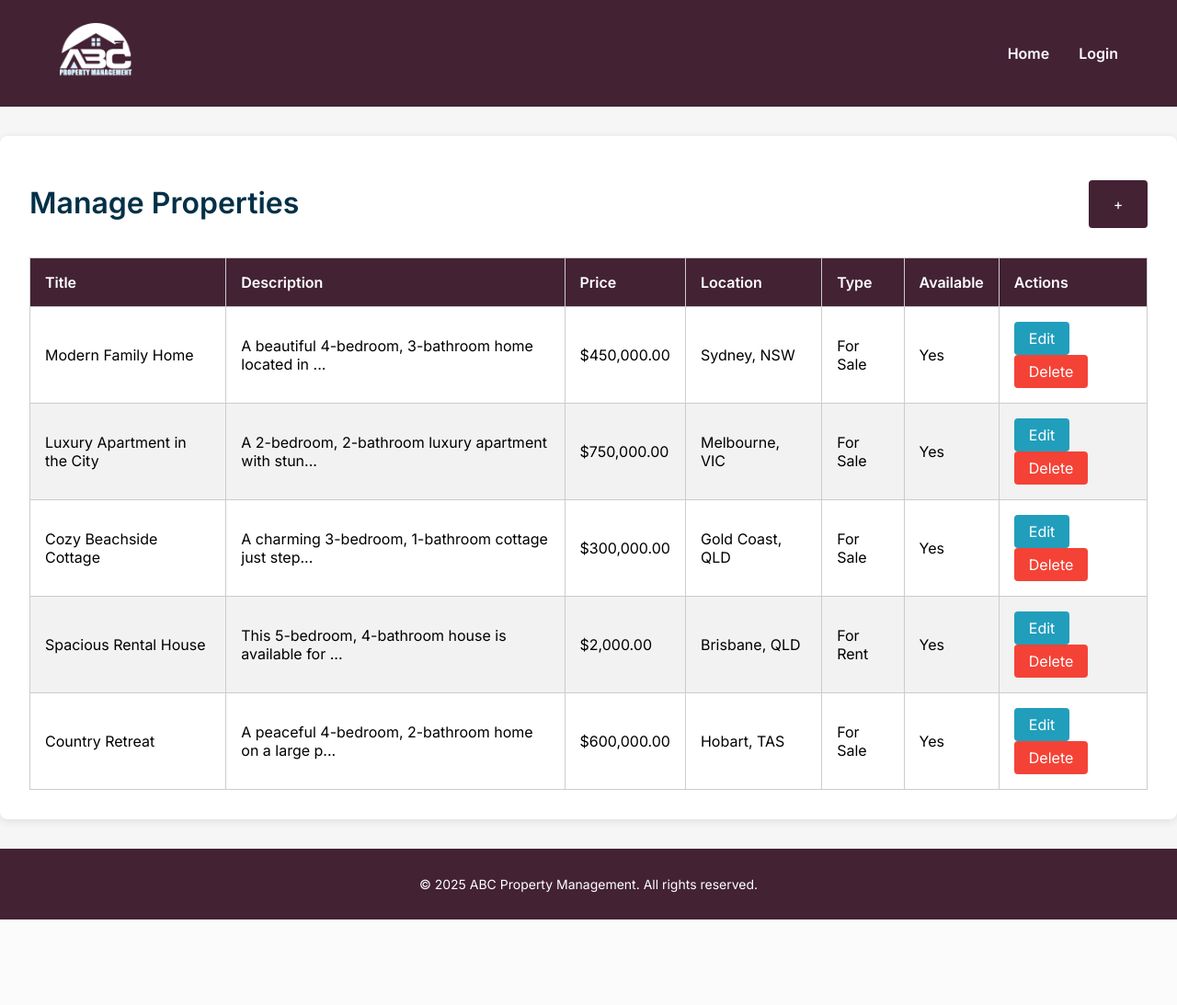
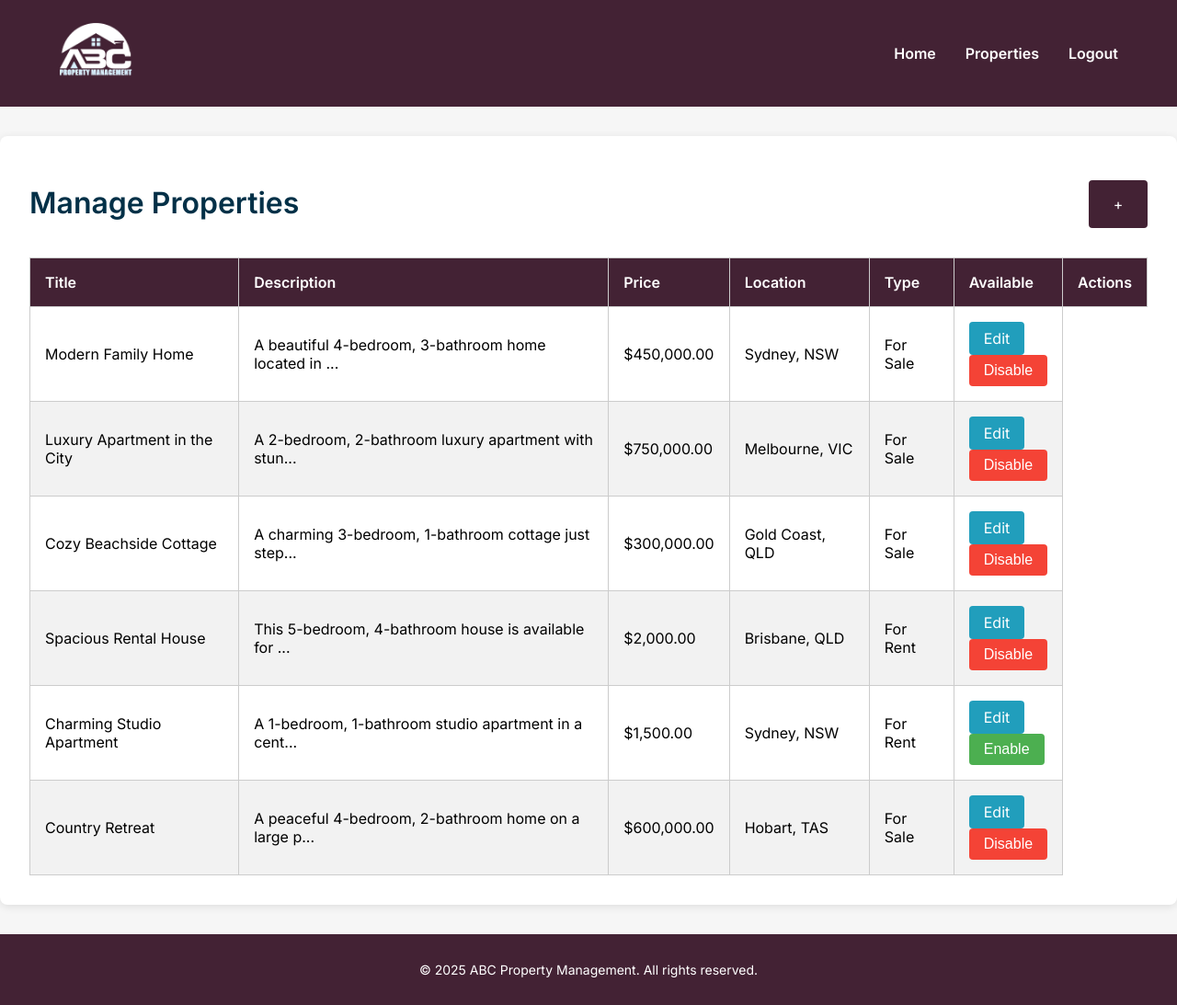
Before and after one commit to emanuellycarvalho/poperty-management, a PHP site: page /admin/properties.php in a window 1280 px wide. Shown: the whole page at 92% size. Before the commit the page ends 1000 px from the top, so only its background shows below. Run offline with PHP 8.4, Linux system fonts and the light colour scheme; a user stored in the database is signed in; data comes from the database, SQL or seed files in the repository; data that the repository does not hold is empty.

Commit message:
property's crud complete

```diff
--- a/admin/add_property.php
+++ b/admin/add_property.php
@@ -12,9 +12,6 @@ if (isset($_GET['id']) && is_numeric($_GET['id'])) {
         echo "<p>Property not found.</p>";
         exit;
     }
-} else {
-    echo "<p>Invalid property ID.</p>";
-    exit;
 }
 
 ?>
--- a/admin/properties.php
+++ b/admin/properties.php
@@ -1,6 +1,6 @@
 <?php include('./templates/header.php');
 require_once('../functions/fetches.php');
-$properties = fetch_properties();
+$properties = fetch_all_properties();
 ?>
 
 <div class="property-container">
@@ -28,10 +28,15 @@ $properties = fetch_properties();
                 <td>$<?php echo number_format($property['price'], 2); ?></td>
                 <td><?php echo $property['location']; ?></td>
                 <td><?php echo $property['property_type']; ?></td>
-                <td><?php echo $property['available'] ? 'Yes' : 'No'; ?></td>
                 <td>
                     <a href="./add_property.php?id=<?php echo $property['id']; ?>" class="btn-edit">Edit</a>
-                    <a href="./functions/delete_property.php?id=<?php echo $property['id']; ?>" class="btn-error">Delete</a>
+                    <form action="./functions/toggle_property_status.php" method="GET">
+                        <input type="hidden" name="id" value="<?php echo $property['id']; ?>">
+                        <input type="hidden" name="status" value="<?php echo $property['available'] ? '0' : '1'; ?>">
+                        <button type="submit" class="<?php echo $property['available'] ? 'btn-error' : 'btn-success'; ?>">
+                            <?php echo $property['available'] ? 'Disable' : 'Enable'; ?>
+                        </button>
+                    </form>
                 </td>
             </tr>
             <?php endforeach; ?>
--- a/admin/style.css
+++ b/admin/style.css
@@ -192,6 +192,21 @@ table tr:hover {
     background: var(--accent-color); /* Change background on hover */
 }
 
+.btn-success {
+    display: inline-block;
+    padding: 0.5rem 1rem;
+    background: var(--success-color);
+    color: white;
+    border-radius: 0.25rem;
+    text-decoration: none;
+    font-size: 1rem;
+    transition: background 0.3s ease;
+}
+
+.btn-success:hover {
+    background: #18681a;
+}
+
 /* Footer styling */
 footer {
     background-color: var(--primary-color);
--- a/admin/templates/header.php
+++ b/admin/templates/header.php
@@ -8,6 +8,8 @@ if (!isset($_SESSION['user_id']) || !(($_SESSION['user_role'] != 'admin' || $_SE
     exit();
 }
 
+$isLoggedIn = isset($_SESSION['user_id']);
+$userRole = isset($_SESSION['user_role']) ? $_SESSION['user_role'] : null;
 ?>
 
 <!DOCTYPE html>
@@ -30,15 +32,8 @@ if (!isset($_SESSION['user_id']) || !(($_SESSION['user_role'] != 'admin' || $_SE
             </div>
             <ul class="nav-links">
                 <li><a href="../index.php">Home</a></li>
-
-                <?php if ($isLoggedIn): ?>
-                    <?php if ($userRole === 'seller' || $userRole === 'admin'): ?>
-                        <li><a href="./admin/dashboard.php">Dashboard</a></li>
-                    <?php endif; ?>
-                    <li><a href="./logout.php">Logout</a></li>
-                <?php else: ?>
-                    <li><a href="./login.php">Login</a></li>
-                <?php endif; ?>
+                <li><a href="./properties.php">Properties</a></li>
+                <li><a href="../../functions/logout.php">Logout</a></li>
             </ul>
         </div>
     </nav>
--- a/assets/css/style.css
+++ b/assets/css/style.css
@@ -666,6 +666,17 @@ footer {
     cursor: pointer;
 }
 
+.btn-success {
+    display: inline-flex;
+    align-items: center;
+    justify-content: center;
+    padding: 8px;
+    border-radius: 5px;
+    border: none;
+    cursor: pointer;
+    color: var(--success-color);
+}
+
 .btn-error img.fav {
     width: 2rem;
 }
--- a/functions/fetches.php
+++ b/functions/fetches.php
@@ -7,6 +7,24 @@ function fetch_properties() {
 
 
     $sql = "SELECT * FROM properties WHERE available = 1";
+    $result = $conn->query($sql);
+
+    if ($result->num_rows > 0) {
+        $properties = [];
+        while ($row = $result->fetch_assoc()) {
+            $properties[] = $row;
+        }
+        return $properties;
+    } else {
+        return false;
+    }
+}
+
+function fetch_all_properties() {
+    global $conn;
+
+
+    $sql = "SELECT * FROM properties";
     $result = $conn->query($sql);
 
     if ($result->num_rows > 0) {
```
Also changed, not shown: admin/functions/toggle_property_status.php (added, +34 -0 lines).
